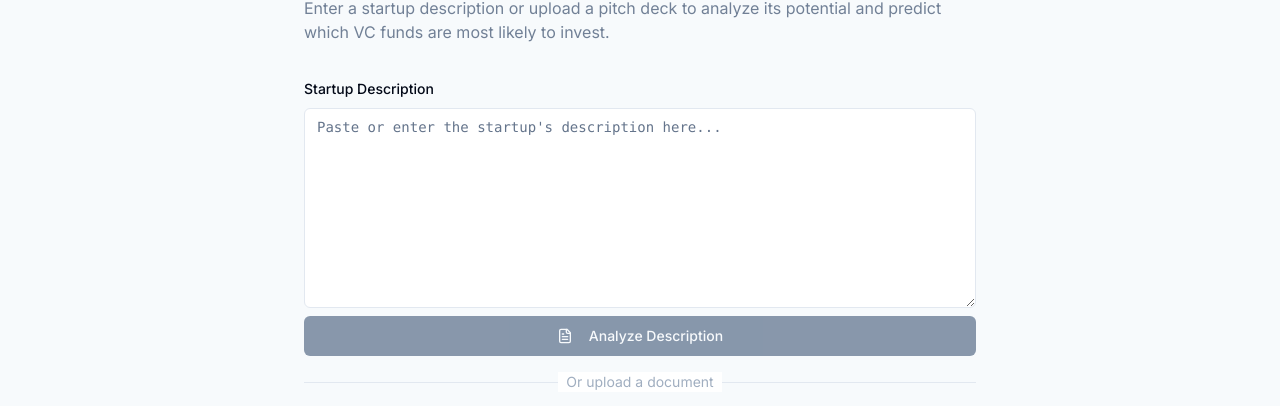
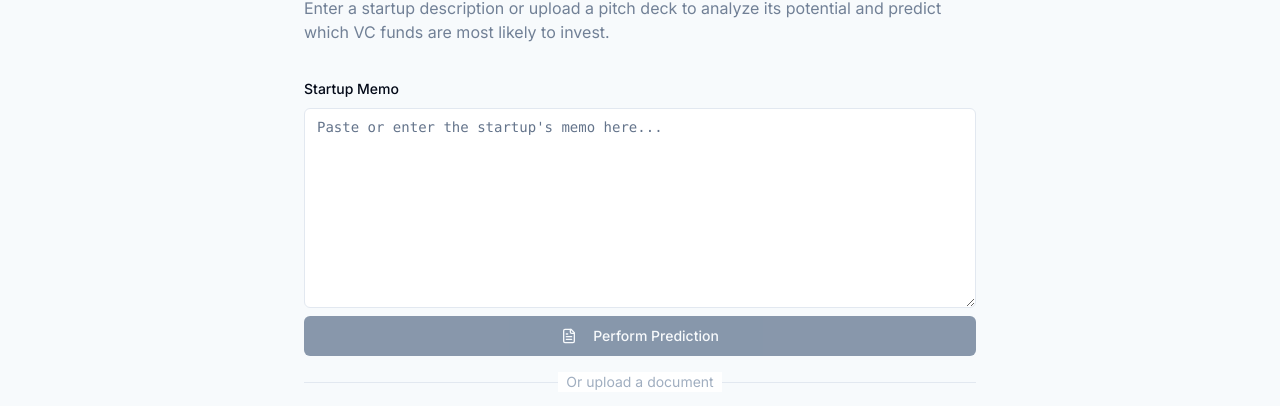
Before and after one commit to berend-66/venture-foresight-compass, a React (Vite) app: page / in a window 1280 px wide. Shown: the part 149-555 px from the top of the page. Built offline with nearby package versions, Linux system fonts and the light colour scheme.

Commit message:
Refactor: Update upload screen text
- Changed the text box label to "Startup Memo".
- Updated the button text to "Perform Prediction".
- Renamed the processing steps.

```diff
--- a/src/components/ProgressIndicator.tsx
+++ b/src/components/ProgressIndicator.tsx
@@ -18,8 +18,8 @@ export const ProgressIndicator: React.FC<ProgressIndicatorProps> = ({
 }) => {
   const [steps, setSteps] = useState([
     { id: 'uploading', label: 'Uploading', completed: false },
-    { id: 'processing', label: 'Processing Pitch', completed: false },
-    { id: 'analyzing', label: 'Analyzing Metrics', completed: false },
+    { id: 'processing', label: 'Processing Data', completed: false },
+    { id: 'analyzing', label: 'Running Algorithm', completed: false },
     { id: 'complete', label: 'Prediction Complete', completed: false },
   ]);
 
--- a/src/components/upload/TextInputSection.tsx
+++ b/src/components/upload/TextInputSection.tsx
@@ -22,7 +22,7 @@ export const TextInputSection: React.FC<TextInputSectionProps> = ({
 }) => {
   const handleSubmit = () => {
     if (!textInput?.trim()) {
-      toast.error('Please enter a startup description');
+      toast.error('Please enter a startup memo');
       return;
     }
     onSubmit();
@@ -30,10 +30,10 @@ export const TextInputSection: React.FC<TextInputSectionProps> = ({
 
   return (
     <div className="space-y-2">
-      <Label htmlFor="startup-description">Startup Description</Label>
+      <Label htmlFor="startup-description">Startup Memo</Label>
       <Textarea
         id="startup-description"
-        placeholder="Paste or enter the startup's description here..."
+        placeholder="Paste or enter the startup's memo here..."
         className="min-h-[200px] font-mono text-sm"
         value={textInput || ''}
         onChange={(e) => onTextChange(e.target.value)}
@@ -44,7 +44,7 @@ export const TextInputSection: React.FC<TextInputSectionProps> = ({
         disabled={processingStage !== 'idle' || !textInput?.trim()}
       >
         <FileTextIcon className="w-4 h-4 mr-2" />
-        Analyze Description
+        Perform Prediction
       </Button>
     </div>
   );
```
